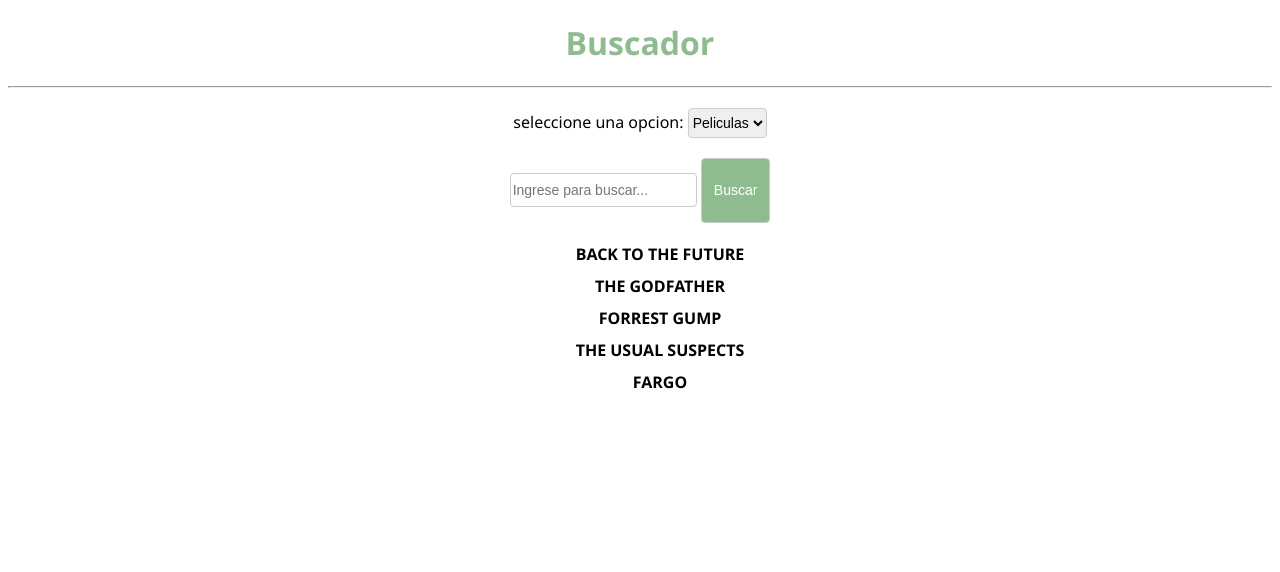
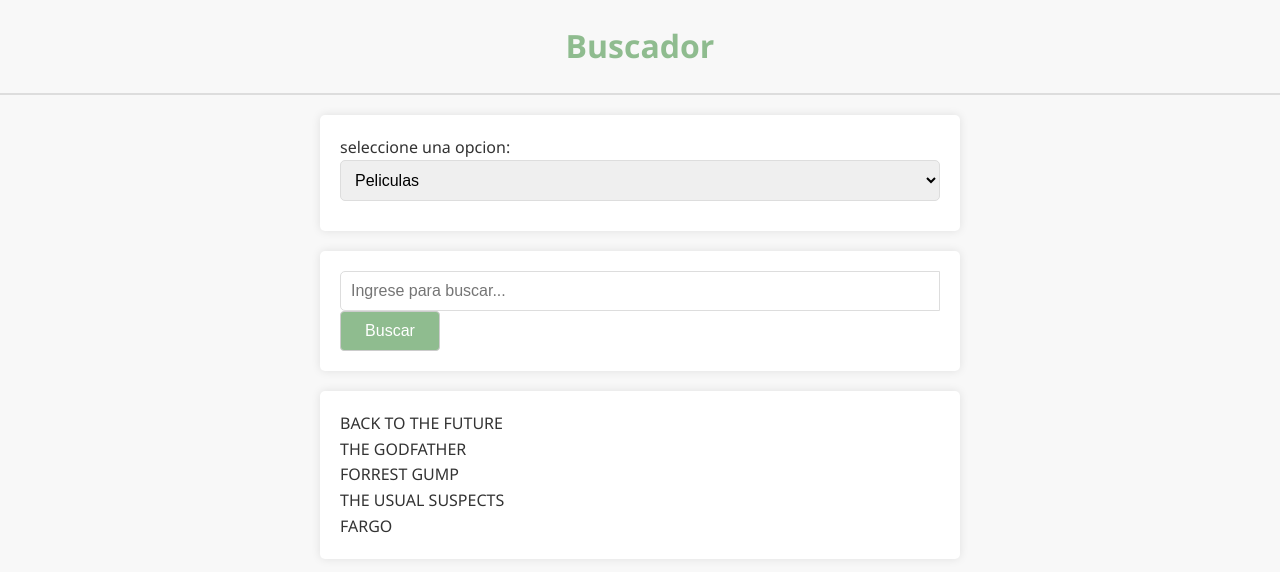
Before and after one commit to heberth18/ProyectoJavaScript, a plain HTML site: page index.html in a window 1280 px wide. Both pictures are taken after a click on the button "Buscar". Drawn offline with Linux system fonts and the light colour scheme.

```diff
--- a/misEstilos.css
+++ b/misEstilos.css
@@ -1,55 +1,69 @@
 body {
-    text-align: center;
     font-family: 'Segoe UI', Tahoma, Geneva, Verdana, sans-serif;
+    background-color: #f8f8f8;
+    color: #333;
+    line-height: 1.6;
+    margin: 0;
 }
 
 h1 {
+    text-align: center;
+    margin-top: 20px;
     color: darkseagreen;
 }
 
-input {
-    height: 30px;
-    padding: 6px, 12px;
-    font-size: 14px;
-    border: 1px solid #ccc;
-    border-radius: 4px;
+hr {
+    border: 1px solid #ddd;
+    margin: 20px 0;
+}
+
+.bloque {
+    max-width: 600px;
+    margin: 20px auto;
+    padding: 20px;
+    background-color: #fff;
+    box-shadow: 0 0 10px rgba(0, 0, 0, 0.1);
+    border-radius: 5px;
 }
 
 select {
-    height: 30px;
-    padding: 6px, 12px;
-    font-size: 14px;
-    border: 1px solid #ccc;
-    border-radius: 4px;
+    width: 100%;
+    padding: 10px;
+    font-size: 16px;
+    border: 1px solid #ddd;
+    border-radius: 5px;
+    margin-bottom: 10px;
+}
+
+input {
+    width: calc(100% - 22px);
+    padding: 10px;
+    font-size: 16px;
+    border: 1px solid #ddd;
+    border-radius: 5px 0 0 5px;
+    outline: none;
 }
 
 button {
-    height: 65px;
-    padding: 6px 12px;
-    font-size: 14px;
+    width: 100px;
+    padding: 10px;
+    font-size: 16px;
+    background-color: darkseagreen;
+    color:white;
     border: 1px solid #ccc;
     border-radius: 4px;
-    background-color: darkseagreen;
-    color: white;
     cursor: pointer;
+    outline: none;
 }
 
 ul {
     list-style: none;
+    padding: 0;
+    margin: 0;
 }
 
-li {
-    cursor: pointer;
-    margin: 10px;
-    font-weight: bold;
+
+
+li:hover {
+    background-color: #f0f0f0;
 }
-
-li p {
-    font-style: italic;
-    color: grey;
-    font-weight: lighter;
-}
-
-.bloque {
-    margin: 20px;
-}
--- a/misScripts.js
+++ b/misScripts.js
@@ -7,9 +7,9 @@
 let archivo = 'peliculas.json'; // variable que va aparecer por defecto
 
 //ESCUCHADORES  DE EVENTOS
-selector.addEventListener('change', cambiarArchivo)// Chage es un evento propio de los selectores
+selector.addEventListener('change', cambiarArchivo)
 selector.addEventListener('cambioModo', mensajeModo);
-input.addEventListener('keydown', verificarInput);
+input.addEventListener('keydown', verificarInput);;
 boton.addEventListener('click', buscar);
 
 
@@ -17,7 +17,7 @@
 function cambiarArchivo(){
     archivo = selector.value;
     let evento = new CustomEvent('cambioModo');// Se crea evento personalizado
-    selector.dispatchEvent(evento);// se dispara el evento
+    selector.dispatchEvent(evento);
 }
 
 function mensajeModo(){
@@ -28,22 +28,39 @@
     if((evento.keyCode < 65 || evento.keyCode > 90) && evento.keyCode != 32 && evento.keyCode != 8){
         evento.preventDefault();
     }
+
+    if(evento.key === "Enter"){
+        buscar();
+    }
+
 }
 
+
 function buscar(){
-    lista.innerHTML = "";// Cada vez que presione el boton este quedara vacio
+    lista.innerHTML = "";
 
     fetch(archivo)
     .then(respuesta => respuesta.json())
     .then(function(salida){
+
+        let seEncontroCoincidencia = false;
+
         for(let item of salida.data){
+            console.log('Item For:', item.nombre);
+
             if(item.nombre.startsWith(input.value.toUpperCase())){
+
+
+                seEncontroCoincidencia = true;
+
+                console.log("Este es el if");
                 let p = document.createElement('p');
                 p.id = item.nombre;
-                p.innerHTML = item.sinopsis;// se le agrega al parrafo el contenido de la sinopsis
-                p.style.display = 'none';// Aparecen los archivos sin la sinopsis
+                p.innerHTML = item.sinopsis;
+                p.style.display = 'none';
 
                 let li = document.createElement('li');
+                console.log("Creando lista");
                 li.innerHTML = item.nombre;
                 li.addEventListener('mouseover', function(){
                     let p = document.getElementById(item.nombre);
@@ -56,11 +73,19 @@
                 })
 
                 li.appendChild(p);
+                console.log("Hijos");
                 lista.appendChild(li);
+
             }
         }
+
+        if(!seEncontroCoincidencia){
+            console.log("No se encontraron coincidencias")
+            alert( '"'+input.value+'"' + " no se encuentra en cartelera");
+        }
+
     })
     .catch(function(error){
-        console.log(error);
+        console.log('Error', error);
     })
 }
```
